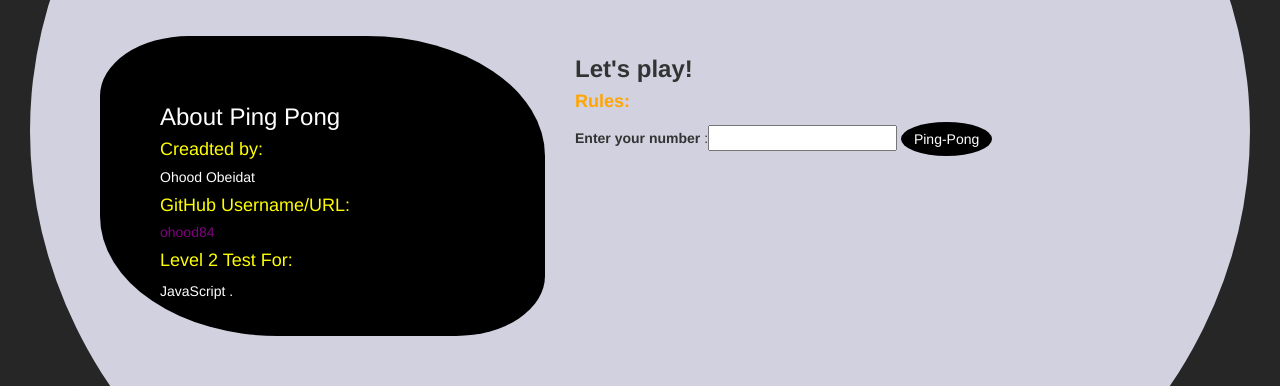
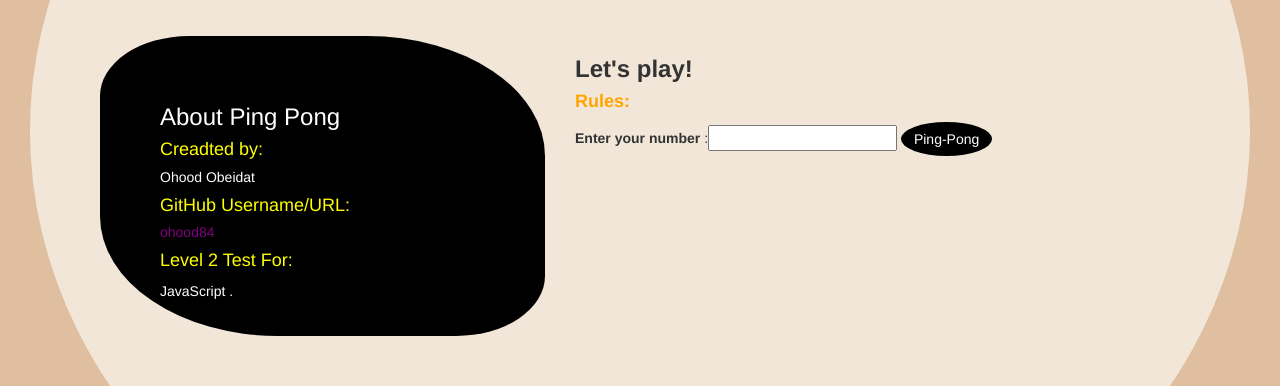
Before and after one commit to ohood84/pingpong, a plain HTML site: page index.html in a window 1280 px wide. Shown: the part 414-800 px from the top of the page. Drawn offline with Linux system fonts and the light colour scheme.

Commit message:
it will update on the colors of html , body ,buttons ox

```diff
--- a/css/styles.css
+++ b/css/styles.css
@@ -1,6 +1,6 @@
 html{
   position:relative;
-  background-color: #262626;
+  background-color:#dfbf9f ;
 
 }
 img{
@@ -13,8 +13,8 @@ align: center;
 }
  body{
    border-radius: 50%;
-   border: 30px solid  #262626;
-    background-color: #d1d1e0;
+   border: 30px solid  #dfbf9f;
+    background-color: #f2e6d9;
    margin: auto;
    padding-bottom: 200px;
 
--- a/index.html
+++ b/index.html
@@ -62,7 +62,7 @@
            <ul id="result">
            </ul>
 
-         <div class="jumbotron  text-center"  style="background-color: #d1d1e0" id="buttonsjumb">
+         <div class="jumbotron  text-center"  style="background-color: #f2e6d9" id="buttonsjumb">
            <button type="text" id="prev" class="btn">previous</button>
            <button type="text" id="next" class="btn">next</button>
          </div>
```
